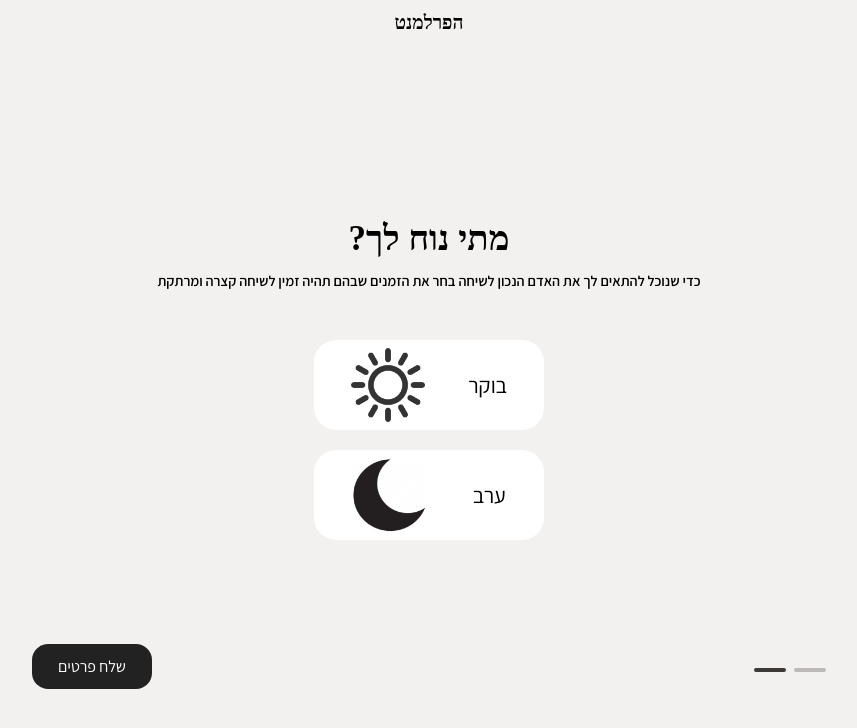
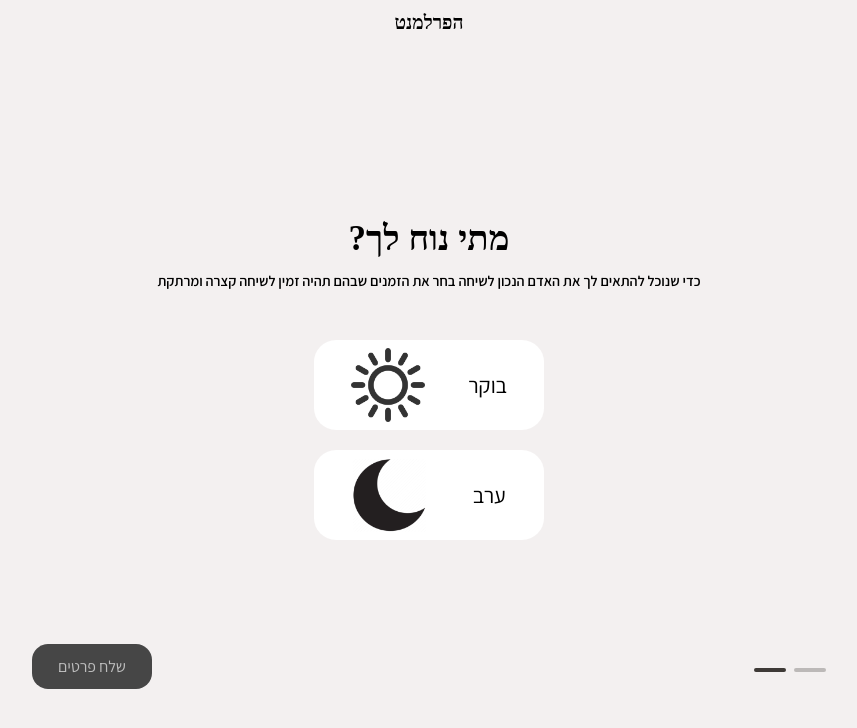
Before and after one commit to haparlament/haparlament-web-app, a React (Create React App) app: page /time-selection in a window 1280 px wide. Shown: the top 728 px of the page, without its empty margins (211-1068 px from the left). Built offline with nearby package versions, Linux system fonts and the light colour scheme; a web font is replaced by a local one.

Commit message:
Added a loading submit button with a loading animation (uses react-spring) Set the submit button to disabled when no options are selected

```diff
--- a/package.json
+++ b/package.json
@@ -4,6 +4,7 @@
   "private": true,
   "proxy": "http://127.0.0.1:5001",
   "dependencies": {
+    "@react-spring/web": "^9.7.2",
     "@reduxjs/toolkit": "^1.9.3",
     "@types/node": "^18.15.11",
     "@types/react": "^18.0.33",
@@ -14,6 +15,7 @@
     "react-redux": "^8.0.5",
     "react-router-dom": "6.10.0",
     "react-scripts": "5.0.0",
+    "react-spring": "^9.7.1",
     "reactjs-popup": "^2.0.5",
     "sass": "^1.61.0",
     "typescript": "^4.9.5"
--- a/src/components/ChooseTime.tsx
+++ b/src/components/ChooseTime.tsx
@@ -7,6 +7,8 @@ import { TwoLinesLeft } from "../styles.css/icons.svg/icons";
 import { postSessionRequest } from "../utils/session_request";
 import { useDispatch, useSelector } from "react-redux";
 import { DAYS_OF_WEEK } from "../constants";
+import LoadingSubmitButton from "./LoadingSubmitButton/LoadingSubmitButton";
+
 import moonIcon from "../styles.css/images/moonIcon.png";
 import sunIcon from "../styles.css/images/sunIcon.png";
 
@@ -55,6 +57,7 @@ const HOURS_RANGES = {
 function ChooseTime() {
   const navigate = useNavigate();
   const dispatch = useDispatch();
+  const [isSubmitting, setIsSubmitting] = React.useState(false);
   const sessionSubscription = useSelector(selectSessionSubscription);
 
   const [days, setDays] = useState([
@@ -159,9 +162,8 @@ function ChooseTime() {
           <div className="time-buttons-div">
             {hoursRanges.map((hourRange, i) => (
               <button
-                className={`time-button ${
-                  hourRange.isPressed ? "time-button-pressed" : null
-                }`}
+                className={`time-button ${hourRange.isPressed ? "time-button-pressed" : null
+                  }`}
                 key={i}
                 onClick={() => handleHour(i)}
               >
@@ -174,13 +176,18 @@ function ChooseTime() {
       </div>
 
       <div className="send-details-div">
-        <button
+        <LoadingSubmitButton
           className="send-details-button"
-          type="submit"
-          onClick={() => handleSubmit(sessionSubscription)}
+          onClick={!isSubmitting ? () => {
+            setIsSubmitting(true)
+            handleSubmit(sessionSubscription)
+          } : undefined
+          }
+          isLoading={isSubmitting}
+          disabled={getTimeAvailability(days, hoursRanges).hoursRanges.length === 0}
         >
           שלח פרטים
-        </button>
+        </LoadingSubmitButton>
         <button>{TwoLinesLeft}</button>
       </div>
     </div>
--- /dev/null
+++ b/src/components/LoadingSubmitButton/Loader.tsx
@@ -0,0 +1,5 @@
+import React from "react";
+
+const Loader: React.FC = () => <div className="loader" />;
+
+export default Loader;
--- /dev/null
+++ b/src/components/LoadingSubmitButton/LoadingSubmitButton.tsx
@@ -0,0 +1,82 @@
+import React, { useState, useRef, useEffect } from "react";
+import { useSpring, animated } from "react-spring";
+
+import Loader from "./Loader";
+import "../../styles.css/LoadingSubmitButton.scss"
+
+interface LoadingSubmitButtonProp {
+  isLoading: boolean;
+  children: React.ReactNode;
+  className?: string;
+};
+
+export default function LoadingSubmitButton ({
+    isLoading,
+    children,
+    ...props
+  }: LoadingSubmitButtonProp & React.ButtonHTMLAttributes<HTMLButtonElement>) {
+    /* showLoader is used to stay in the "isLoading state" a bit longer to avoid loading flashes
+    if the loading state is too short. */
+    const [showLoader, setShowLoader] = useState<boolean>(false);
+    const {className, style} = props
+    useEffect(() => {
+        if (isLoading) {
+        setShowLoader(true);
+        }
+
+        // Show loader a bits longer to avoid loading flash
+        if (!isLoading && showLoader) {
+        const timeout = setTimeout(() => {
+            setShowLoader(false);
+        }, 400);
+
+        return () => {
+            clearTimeout(timeout);
+        };
+        }
+    }, [isLoading, showLoader]);
+
+    /* Capture the dimensions of the button before the loading happens
+    so it doesn’t change size.
+    These hooks can be put in a seprate file. */
+    const [width, setWidth] = useState<number>(0);
+    const [height, setHeight] = useState<number>(0);
+    const ref = useRef<HTMLButtonElement>(null);
+
+    useEffect(() => {
+        if (ref.current && ref.current.getBoundingClientRect().width) {
+        setWidth(ref.current.getBoundingClientRect().width);
+        }
+        if (ref.current && ref.current.getBoundingClientRect().height) {
+        setHeight(ref.current.getBoundingClientRect().height);
+        }
+    }, [children]);
+
+    // Hooks used to fade in/out the loader or the button contents
+    const fadeOutProps = useSpring({ opacity: showLoader ? 1 : 0 });
+    const fadeInProps = useSpring({ opacity: showLoader ? 0 : 1 });
+
+    return (
+        <button
+        {...props}
+        className={`button ${className}`}
+        ref={ref}
+        style={
+            (showLoader
+            ? {
+                width: `${width}px`,
+                height: `${height}px`,
+                }
+            : {})
+        }
+        >
+        {showLoader ? (
+            <animated.div style={fadeOutProps}>
+            <Loader />
+            </animated.div>
+        ) : (
+            <animated.div style={fadeInProps}>{children}</animated.div>
+        )}
+        </button>
+    );
+    }
--- a/src/styles.css/ChooseTime.css
+++ b/src/styles.css/ChooseTime.css
@@ -80,3 +80,8 @@
   color: white;
   font-size: 1rem;
 }
+
+.send-details-button:disabled{
+  background: #464646;
+  color: rgb(190, 190, 190);
+}
--- /dev/null
+++ b/src/styles.css/LoadingSubmitButton.scss
@@ -0,0 +1,17 @@
+@keyframes load {
+0% {
+    transform: rotate(0deg);
+}
+100% {
+    transform: rotate(360deg);
+}
+}
+
+.loader {
+border: 4px solid rgba(255, 255, 255, 0.2);
+border-left: 4px solid;
+animation: load 1s infinite linear;
+border-radius: 50%;
+width: 25px;
+height: 25px;
+}
```
Also changed, not shown: 1 other file (tests, documents, lock files or other folders).
